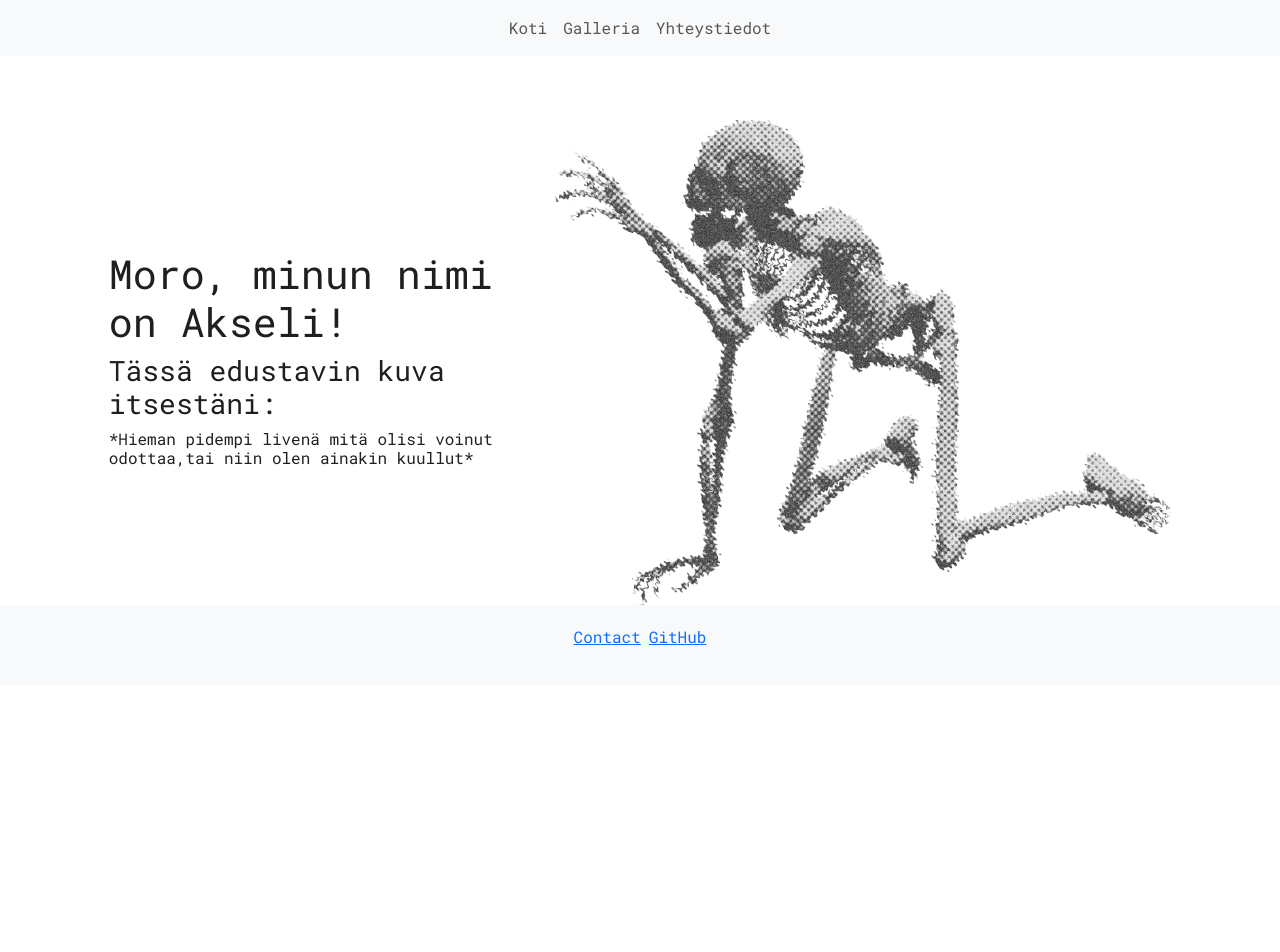
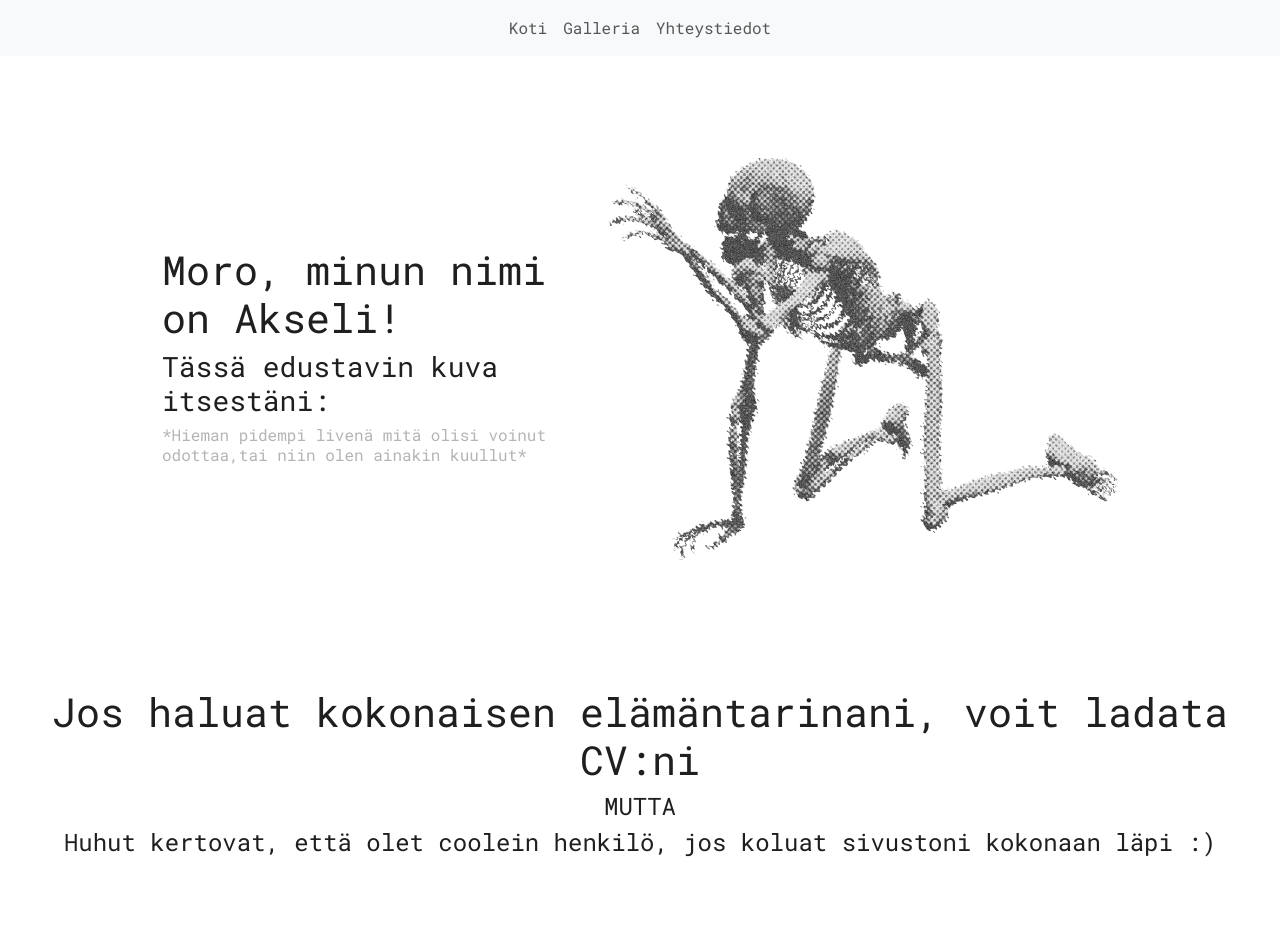
Before and after one commit to AkseliRaj/CV-Website, a React (Create React App) app: page / in a window 1280 px wide. Shown: the top 952 px of the page. Before the commit the page ends 800 px from the top, so only its background shows below. Built offline with nearby package versions, Linux system fonts and the light colour scheme.

Commit message:
Added content to Home page

```diff
--- a/src/pages/Home.js
+++ b/src/pages/Home.js
@@ -1,13 +1,17 @@
-import '../styles/home.css'
 import React from 'react';
 import { Link } from 'react-router-dom';
+import '../styles/home.css'
+
+// Pictures
 import SkeletonPicture1 from '../images/Skeleton.png'
+import SkeletonPicture2 from '../images/Skeleton2.png'
+
 
 function Home() {
   return (
     <div class="container-fluid">
       <div class="row justify-content-center">
-        <div class="col-4 ml-5 align-self-center" id='heading-container'>
+        <div class="col-4 ml-5 align-self-center" id='heading-Container'>
           <div>
             <h1>Moro, minun nimi on Akseli!</h1>
           </div>
@@ -18,8 +22,24 @@ function Home() {
             <h6 id="asterisk-text">*Hieman pidempi livenä mitä olisi voinut odottaa,tai niin olen ainakin kuullut*</h6>
           </div>
         </div>
+        <div class="col-5">
+          <img src={SkeletonPicture1} alt="Skeleton1" class="img-fluid" />
+        </div>
+      </div>
+      <div class="text-center" id="CV-Container">
+        <div>
+          <h1>Jos haluat kokonaisen elämäntarinani, voit ladata CV:ni</h1>
+        </div>
+        <div>
+          <h4>MUTTA</h4>
+        </div>
+        <div>
+          <h4>Huhut kertovat, että olet coolein henkilö, jos koluat sivustoni kokonaan läpi :)</h4>
+        </div>
+      </div>
+      <div class="d-flex justify-content-center" id='picture2-Container'>
         <div class="col-6">
-          <img src={SkeletonPicture1} alt="Skeleton" class="img-fluid"/>
+          <img src={SkeletonPicture2} alt="Skeleton2" class="img-fluid" />
         </div>
       </div>
     </div>
--- a/src/styles/home.css
+++ b/src/styles/home.css
@@ -1,13 +1,21 @@
 .container-fluid {
-    padding-top: 5%;
+    margin-top: 8vw;
+    margin-bottom: 8vw;
 }
 
-#heading-container {
+#heading-Container {
     margin-right: 20px;
 }
-
-#
 
 #asterisk-text {
     color: #B5B4B4;
 }
+
+#CV-Container {
+    margin-top: 10vw;
+    margin-bottom: 10vw;
+}
+
+#picture2-Container{
+
+}
```
Also changed, not shown: src/images/Skeleton2.png.
